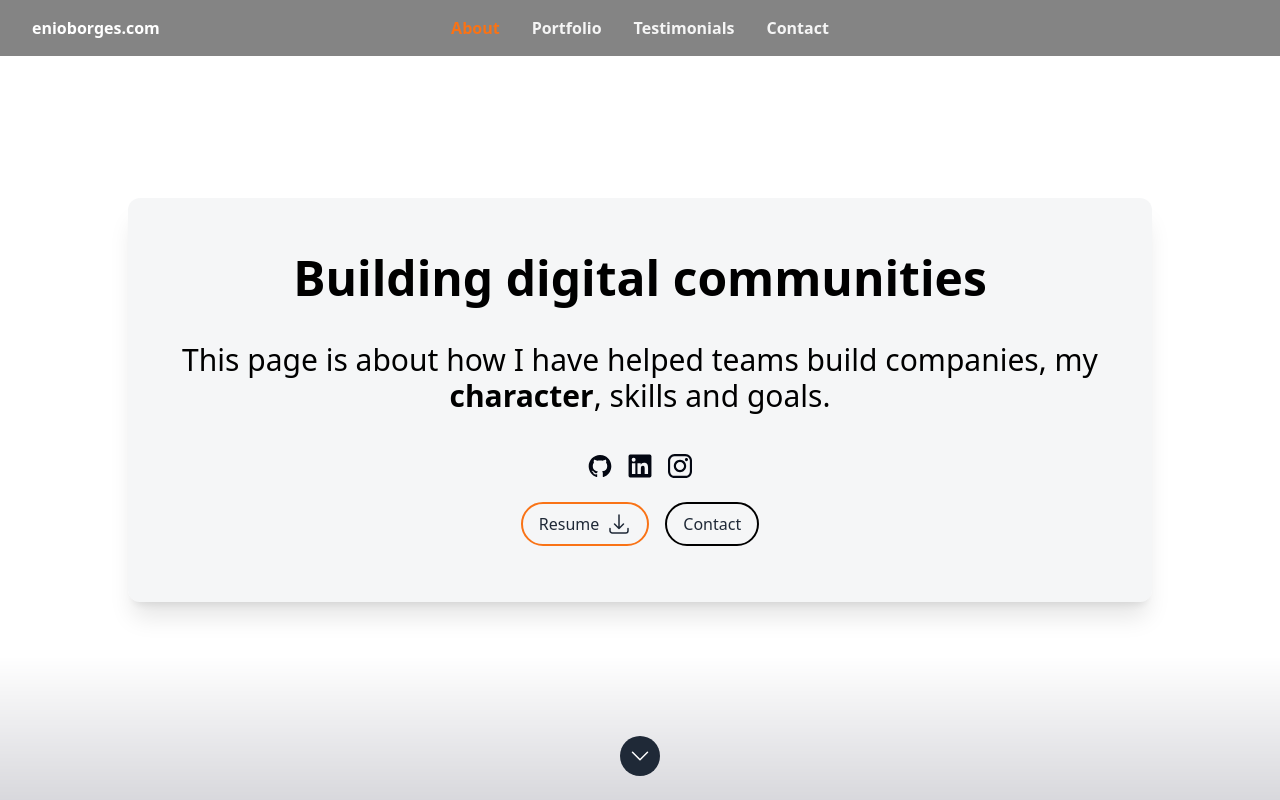
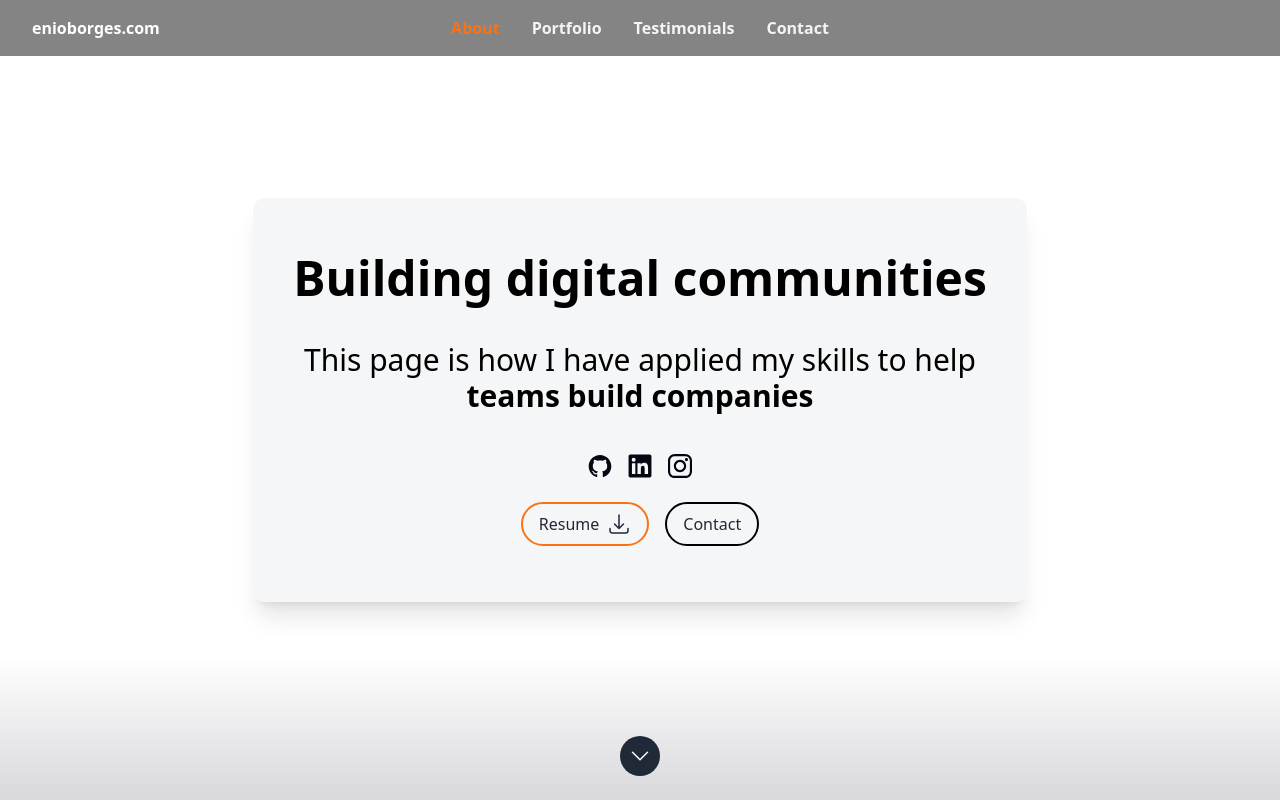
Before and after one commit to borgesenioc/react-resume-enio, a Next.js app: page / in a window 1280 px wide. Shown: the top 800 px of the page. Built offline with nearby package versions, Linux system fonts and the light colour scheme.

Commit message:
Adjust hero text

```diff
--- a/src/data/data.tsx
+++ b/src/data/data.tsx
@@ -60,7 +60,8 @@ export const heroData: Hero = {
   description: (
     <>
       <p className="mb-4 mt-4 text-2xl text-black sm:text-3xl lg:text-3xl">
-       This page is about how I have helped teams build companies, my <strong className="text-black">character</strong>, skills and goals.
+       This page is how I have applied my skills to help
+       <strong className=" block text-black"> teams build companies</strong>
       </p>
 
     </>
```
